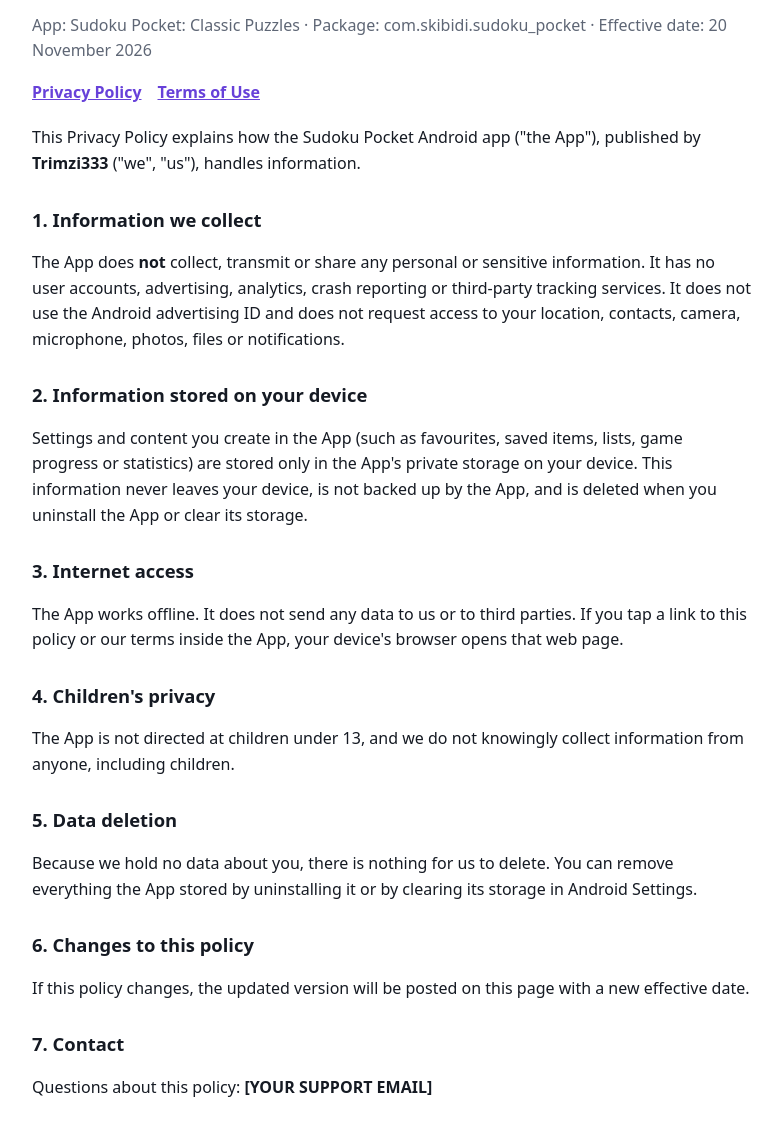
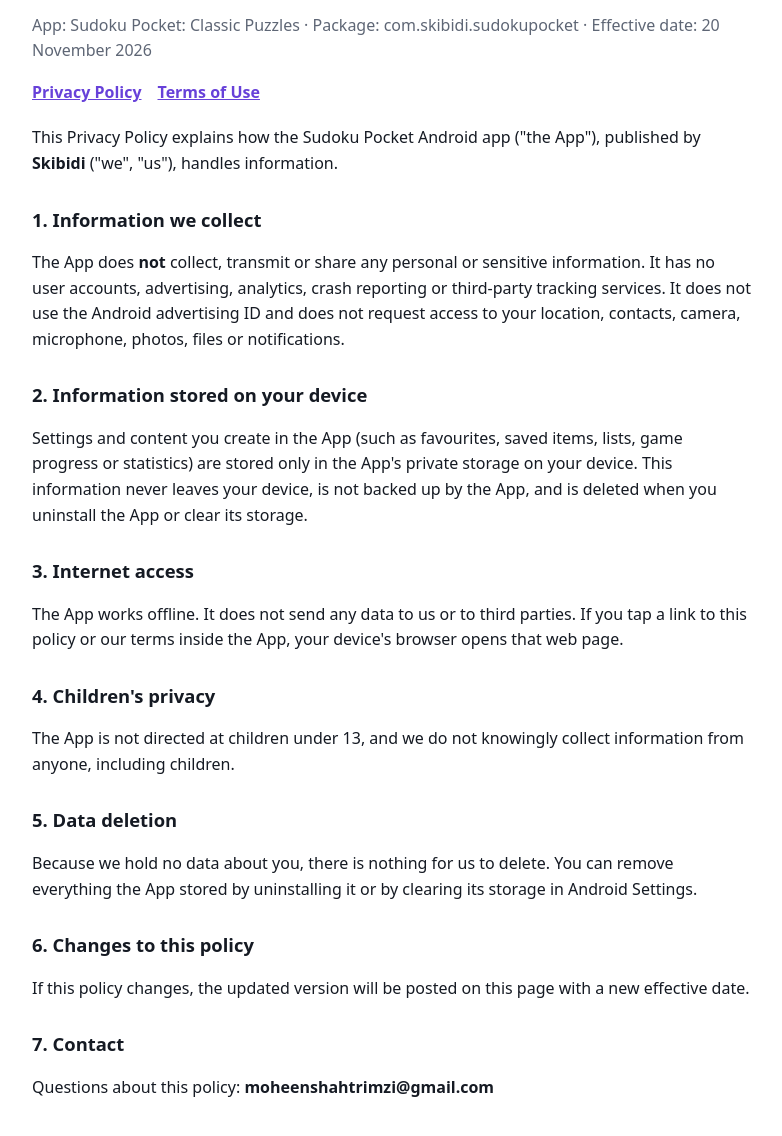
Before and after one commit to Abdullah9202/SudokuPocket, a website: page docs/index.html in a window 1280 px wide. Shown: the part 100-1236 px from the top of the page, without its empty margins (248-1030 px from the left). Drawn offline with Linux system fonts and the light colour scheme.

Commit message:
Update: Terms and privacy policy modified

```diff
--- a/docs/index.html
+++ b/docs/index.html
@@ -10,10 +10,10 @@ nav{margin:12px 0 20px}nav a{margin-right:16px;font-weight:600}</style>
 </head>
 <body>
 <h1>Privacy Policy</h1>
-<p class="muted">App: Sudoku Pocket: Classic Puzzles · Package: com.skibidi.sudoku_pocket · Effective date: 20 November 2026</p>
+<p class="muted">App: Sudoku Pocket: Classic Puzzles · Package: com.skibidi.sudokupocket · Effective date: 20 November 2026</p>
 <nav><a href="./">Privacy Policy</a><a href="./terms.html">Terms of Use</a></nav>
 
-<p>This Privacy Policy explains how the Sudoku Pocket Android app ("the App"), published by <strong>Trimzi333</strong> ("we", "us"), handles information.</p>
+<p>This Privacy Policy explains how the Sudoku Pocket Android app ("the App"), published by <strong>Skibidi</strong> ("we", "us"), handles information.</p>
 
 <h2>1. Information we collect</h2>
 <p>The App does <strong>not</strong> collect, transmit or share any personal or sensitive information. It has no user accounts, advertising, analytics, crash reporting or third-party tracking services. It does not use the Android advertising ID and does not request access to your location, contacts, camera, microphone, photos, files or notifications.</p>
@@ -34,7 +34,7 @@ nav{margin:12px 0 20px}nav a{margin-right:16px;font-weight:600}</style>
 <p>If this policy changes, the updated version will be posted on this page with a new effective date.</p>
 
 <h2>7. Contact</h2>
-<p>Questions about this policy: <strong>[YOUR SUPPORT EMAIL]</strong></p>
+<p>Questions about this policy: <strong>moheenshahtrimzi@gmail.com</strong></p>
 
 </body>
 </html>
```
Also changed, not shown: docs/terms.html (+3 -3 lines).
